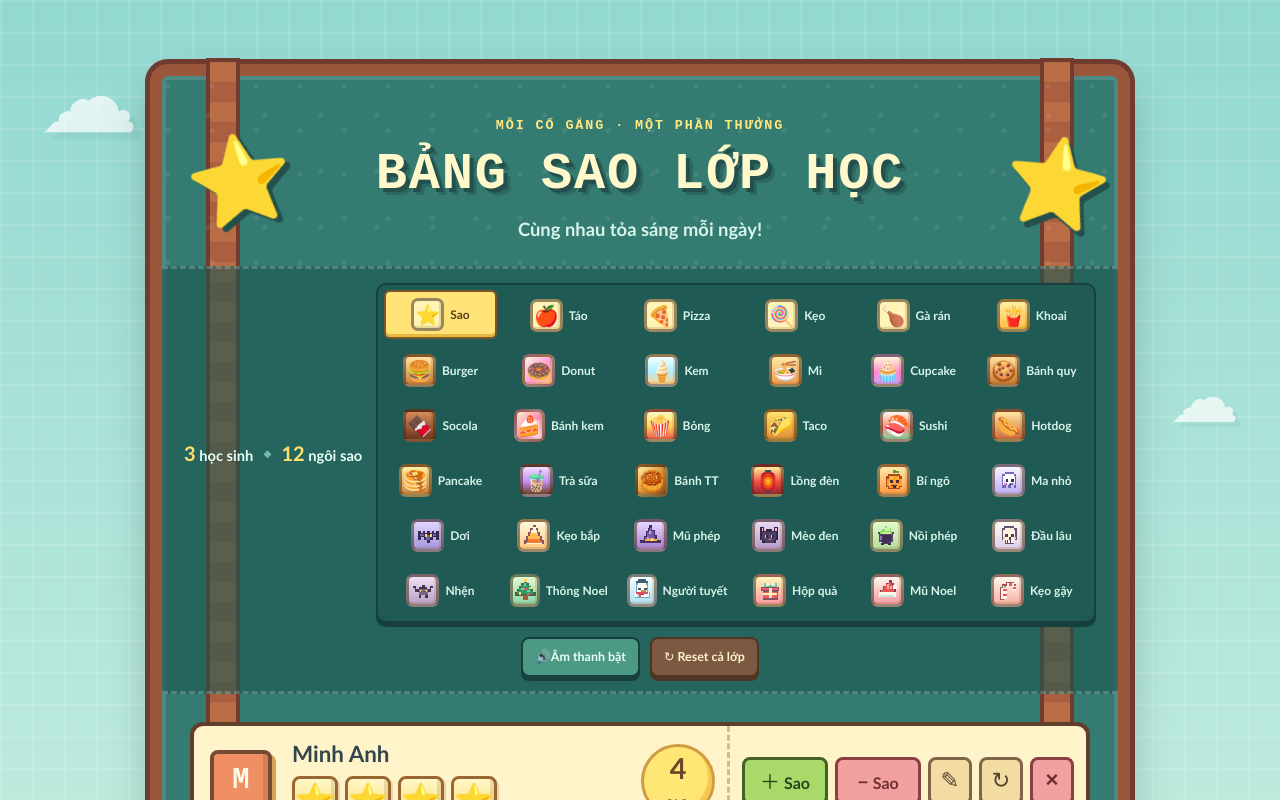
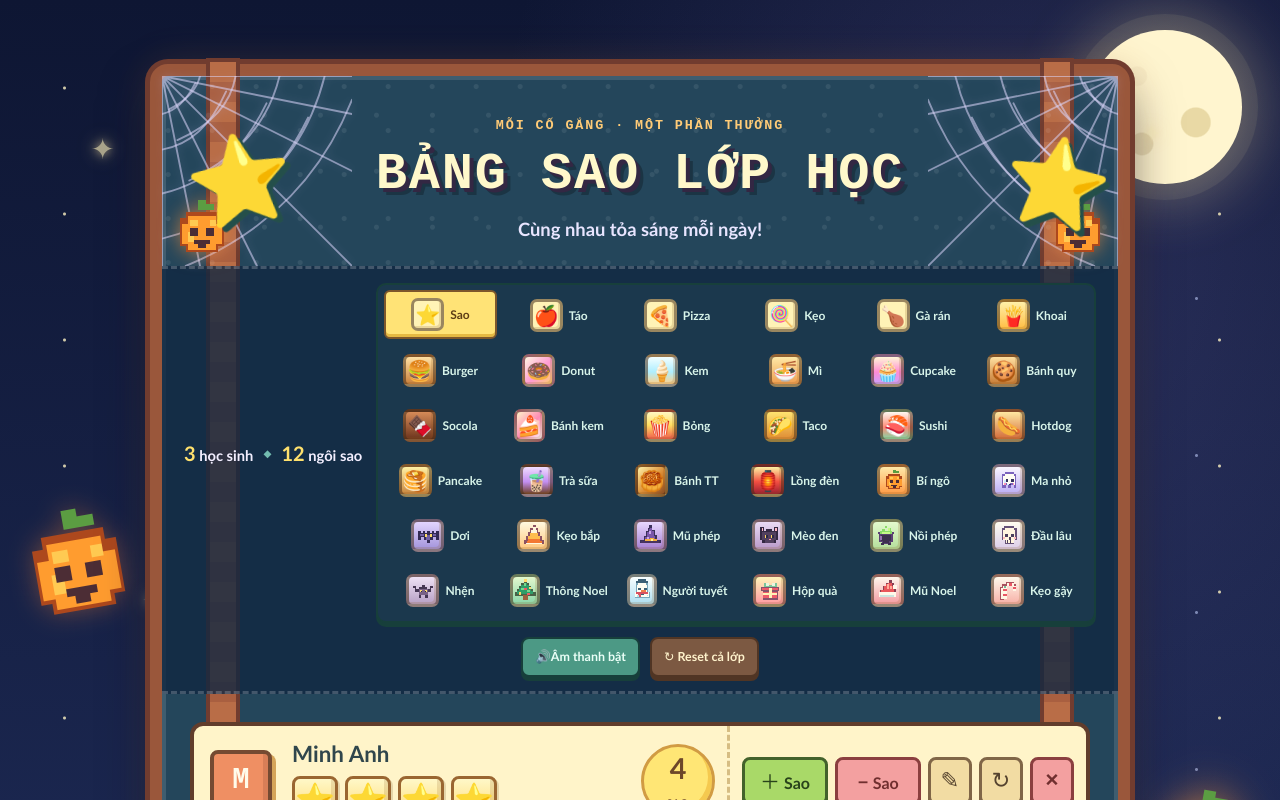
Before and after one commit to Wanglongbong/quan-classroom-star-board, a React (Vite) app: page / in a window 1280 px wide. Shown: the top 800 px of the page. Built offline with nearby package versions, Linux system fonts and the light colour scheme.

Commit message:
Add Halloween night theme to classroom board

```diff
--- a/index.html
+++ b/index.html
@@ -3,7 +3,7 @@
   <head>
     <meta charset="UTF-8" />
     <meta name="viewport" content="width=device-width, initial-scale=1.0" />
-    <meta name="theme-color" content="#8ed7ca" />
+    <meta name="theme-color" content="#101a38" />
     <meta
       name="description"
       content="Bảng sao lớp học giúp giáo viên ghi nhận và khích lệ học sinh."
--- a/src/App.jsx
+++ b/src/App.jsx
@@ -1,5 +1,22 @@
 import { useEffect, useRef, useState } from "react";
 import SeasonalIcon from "./SeasonalIcon";
+
+const NIGHT_STARS = [
+  [7, 8], [18, 17], [31, 6], [44, 20], [57, 9], [72, 17], [89, 7],
+  [11, 35], [25, 46], [77, 39], [94, 52], [5, 72], [19, 85], [82, 77], [96, 91],
+];
+
+function CornerWeb({ right = false }) {
+  return (
+    <svg className={`corner-web${right ? " corner-web-right" : ""}`} viewBox="0 0 160 160" aria-hidden="true" focusable="false">
+      <g fill="none" stroke="currentColor" strokeWidth="1.6" strokeLinecap="round">
+        <path d="M0 0H160M0 0V160M0 0L160 160M0 0L80 160M0 0L160 80M0 0L32 160M0 0L160 32" />
+        <path d="M32 0Q28 17 6 28M62 0Q56 35 13 54M99 0Q85 58 23 88M137 0Q116 84 35 123M160 20Q121 118 20 160" />
+        <path d="M0 32Q17 28 28 6M0 62Q35 56 54 13M0 99Q58 85 88 23M0 137Q84 116 123 35" />
+      </g>
+    </svg>
+  );
+}
 
 const STUDENTS_KEY = "classroom-star-board-students-v1";
 const SOUND_KEY = "classroom-star-board-sound-v1";
@@ -589,13 +606,25 @@ export default function App() {
 
   return (
     <main className="page-shell">
-      <div className="sky-decoration clouds cloud-one" aria-hidden="true">☁</div>
-      <div className="sky-decoration clouds cloud-two" aria-hidden="true">☁</div>
-      <div className="sky-decoration sparkle sparkle-one" aria-hidden="true">✦</div>
-      <div className="sky-decoration sparkle sparkle-two" aria-hidden="true">✦</div>
+      <div className="night-sky" aria-hidden="true">
+        <div className="night-moon" />
+        {NIGHT_STARS.map(([left, top], index) => (
+          <span
+            className="night-star"
+            key={`${left}-${top}`}
+            style={{ left: `${left}%`, top: `${top}%`, animationDelay: `${(index % 5) * -0.65}s` }}
+          >✦</span>
+        ))}
+        <span className="night-pumpkin night-pumpkin-left"><SeasonalIcon type="pumpkin" /></span>
+        <span className="night-pumpkin night-pumpkin-right"><SeasonalIcon type="pumpkin" /></span>
+      </div>
 
       <section className="classroom-board" aria-labelledby="page-title">
         <header className={`board-header ${reward.boardTitle.length >= 10 ? "board-header-long-title" : ""}`}>
+          <CornerWeb />
+          <CornerWeb right />
+          <span className="header-pumpkin header-pumpkin-left" aria-hidden="true"><SeasonalIcon type="pumpkin" /></span>
+          <span className="header-pumpkin header-pumpkin-right" aria-hidden="true"><SeasonalIcon type="pumpkin" /></span>
           <div className="header-star" aria-hidden="true">{reward.icon}</div>
           <div>
             <p className="eyebrow">MỖI CỐ GẮNG · MỘT PHẦN THƯỞNG</p>
--- a/src/styles.css
+++ b/src/styles.css
@@ -1,7 +1,7 @@
 :root {
   font-family: "Trebuchet MS", "Arial Rounded MT Bold", system-ui, sans-serif;
   color: #283f47;
-  background: #9edfd3;
+  background: #101a38;
   font-synthesis: none;
   text-rendering: optimizeLegibility;
 }
@@ -37,43 +37,89 @@ input:focus-visible {
   overflow: hidden;
   padding: clamp(24px, 5vw, 64px) clamp(12px, 3vw, 32px);
   background:
-    linear-gradient(rgba(255, 255, 255, 0.12) 2px, transparent 2px),
-    linear-gradient(90deg, rgba(255, 255, 255, 0.12) 2px, transparent 2px),
-    linear-gradient(180deg, #91d8d1 0%, #c7eee0 58%, #f7e8ae 58%, #f4d989 100%);
-  background-size: 32px 32px, 32px 32px, 100% 100%;
+    radial-gradient(ellipse at 82% 16%, rgba(104, 98, 168, 0.27), transparent 38%),
+    linear-gradient(180deg, #0e1633 0%, #1b2750 52%, #352b53 100%);
 }
 
 .page-shell::after {
   content: "";
   position: absolute;
   z-index: 0;
-  right: -70px;
-  bottom: -90px;
-  width: 280px;
-  height: 280px;
+  inset: auto 0 0;
+  height: 240px;
+  background:
+    radial-gradient(ellipse at 12% 115%, #182745 0 42%, transparent 43%),
+    radial-gradient(ellipse at 85% 128%, #17243f 0 45%, transparent 46%);
+  pointer-events: none;
+}
+
+.night-sky {
+  position: absolute;
+  inset: 0;
+  z-index: 0;
+  pointer-events: none;
+  overflow: hidden;
+  background-image:
+    radial-gradient(circle, rgba(255, 244, 195, .8) 1px, transparent 2px),
+    radial-gradient(circle, rgba(196, 210, 255, .55) 1px, transparent 2px);
+  background-size: 105px 126px, 173px 157px;
+  background-position: 12px 25px, 72px 63px;
+}
+
+.night-moon {
+  position: absolute;
+  top: 30px;
+  right: max(3%, calc(50% - 650px));
+  width: clamp(96px, 12vw, 158px);
+  aspect-ratio: 1;
   border-radius: 50%;
-  background: rgba(247, 171, 91, 0.35);
-  box-shadow: -120vw -5vh 0 20px rgba(255, 244, 164, 0.18);
-}
-
-.sky-decoration {
+  background:
+    radial-gradient(circle at 32% 30%, #f9edc7 0 6%, transparent 7%),
+    radial-gradient(circle at 70% 60%, #e9d9a5 0 10%, transparent 11%),
+    radial-gradient(circle at 35% 74%, #eadcb2 0 7%, transparent 8%),
+    #fff5cf;
+  box-shadow: 0 0 0 16px rgba(255, 234, 166, .07), 0 0 58px 18px rgba(255, 230, 159, .3);
+}
+
+.night-star {
   position: absolute;
-  z-index: 0;
-  color: rgba(255, 255, 255, 0.72);
-  pointer-events: none;
-  user-select: none;
-}
-
-.clouds {
-  font-size: clamp(56px, 8vw, 100px);
-  filter: drop-shadow(7px 7px 0 rgba(57, 132, 127, 0.12));
-}
-
-.cloud-one { top: 2%; left: 3%; }
-.cloud-two { top: 20%; right: 2%; transform: scale(0.7); }
-.sparkle { color: #fff4a4; font-size: 36px; animation: twinkle 2.4s steps(2) infinite; }
-.sparkle-one { top: 12%; right: 12%; }
-.sparkle-two { bottom: 14%; left: 7%; animation-delay: 0.8s; }
+  color: #fff2ba;
+  font-size: clamp(18px, 2.4vw, 30px);
+  line-height: 1;
+  text-shadow: 0 0 10px #ffe7a3, 0 0 22px rgba(255, 223, 142, .8);
+  animation: night-sparkle 3.2s ease-in-out infinite;
+}
+
+.night-star:nth-of-type(3n) { color: #d9e8ff; text-shadow: 0 0 12px #a6c9ff; }
+
+.night-pumpkin {
+  position: absolute;
+  top: 490px;
+  left: max(15px, calc(50% - 625px));
+  color: #ffad52;
+  font-size: clamp(76px, 10vw, 125px);
+  filter: drop-shadow(0 0 18px rgba(255, 133, 52, .55));
+  transform: rotate(-10deg);
+  animation: pumpkin-glow 4s ease-in-out infinite;
+}
+
+.night-pumpkin-right {
+  top: 760px;
+  right: max(10px, calc(50% - 625px));
+  left: auto;
+  transform: rotate(10deg) scale(.8);
+  animation-delay: -2s;
+}
+
+@keyframes night-sparkle {
+  0%, 100% { opacity: .45; transform: scale(.8); }
+  50% { opacity: 1; transform: scale(1.2); }
+}
+
+@keyframes pumpkin-glow {
+  0%, 100% { filter: drop-shadow(0 0 12px rgba(255, 133, 52, .35)); }
+  50% { filter: drop-shadow(0 0 26px rgba(255, 152, 59, .8)); }
+}
 
 .classroom-board {
   position: relative;
@@ -82,11 +128,12 @@ input:focus-visible {
   margin: 0 auto;
   border: 12px solid #9a573b;
   border-radius: 18px;
-  background: #347b71;
+  background: #24465b;
   box-shadow:
     0 0 0 5px #713c2f,
     0 16px 0 #713c2f,
-    0 26px 40px rgba(48, 68, 65, 0.3),
+    0 26px 48px rgba(5, 12, 35, 0.52),
+    0 0 42px rgba(255, 167, 72, .16),
     inset 0 0 0 4px rgba(255, 255, 255, 0.12);
 }
 
@@ -106,6 +153,7 @@ input:focus-visible {
 .classroom-board::after { right: 44px; }
 
 .board-header {
+  position: relative;
   display: grid;
   grid-template-columns: 90px 1fr 90px;
   align-items: center;
@@ -118,9 +166,45 @@ input:focus-visible {
   background-size: 44px 44px, 56px 56px;
 }
 
+.board-header > :not(.corner-web):not(.header-pumpkin) {
+  position: relative;
+  z-index: 1;
+}
+
+.corner-web {
+  position: absolute;
+  z-index: 0;
+  top: 0;
+  left: 0;
+  width: clamp(105px, 19vw, 190px);
+  height: auto;
+  color: rgba(221, 215, 252, .55);
+  filter: drop-shadow(0 0 5px rgba(200, 198, 255, .35));
+  pointer-events: none;
+}
+
+.corner-web-right {
+  right: 0;
+  left: auto;
+  transform: scaleX(-1);
+}
+
+.header-pumpkin {
+  position: absolute;
+  z-index: 0;
+  bottom: 4px;
+  left: 8px;
+  font-size: clamp(38px, 6vw, 64px);
+  line-height: 1;
+  filter: drop-shadow(0 0 10px rgba(255, 147, 59, .65));
+  pointer-events: none;
+}
+
+.header-pumpkin-right { right: 8px; left: auto; }
+
 .eyebrow {
   margin: 0 0 12px;
-  color: #ffe883;
+  color: #ffcb77;
   font-family: ui-monospace, "Courier New", monospace;
   font-size: clamp(0.68rem, 1.5vw, 0.84rem);
   font-weight: 900;
@@ -135,7 +219,7 @@ h1 {
   font-weight: 1000;
   letter-spacing: 0.035em;
   line-height: 1.15;
-  text-shadow: 4px 4px 0 #234f4c, 7px 7px 0 rgba(0, 0, 0, 0.15);
+  text-shadow: 4px 4px 0 #332743, 7px 7px 0 rgba(0, 0, 0, 0.25);
 }
 
 .board-header-long-title h1 {
@@ -144,7 +228,7 @@ h1 {
 
 .subtitle {
   margin: 13px 0 0;
-  color: #d9f5e9;
+  color: #e8e5ff;
   font-size: clamp(0.95rem, 2vw, 1.15rem);
   font-weight: 800;
 }
@@ -170,7 +254,7 @@ h1 {
   padding: 14px 22px;
   border-top: 3px dashed rgba(255, 255, 255, 0.2);
   border-bottom: 3px dashed rgba(255, 255, 255, 0.2);
-  background: rgba(28, 88, 80, 0.6);
+  background: rgba(17, 39, 65, 0.8);
 }
 
 .class-stats,
@@ -182,7 +266,7 @@ h1 {
 
 .class-stats {
   flex: 0 0 auto;
-  color: #e7fff4;
+  color: #f3efff;
   font-size: 0.92rem;
   font-weight: 800;
 }
@@ -205,7 +289,7 @@ h1 {
   padding: 6px;
   border: 2px solid #173f3b;
   border-radius: 10px;
-  background: #1f5b54;
+  background: #1b384d;
   box-shadow: 0 4px 0 #173f3b;
 }
 
@@ -2686,6 +2770,7 @@ h1 {
 }
 
 @media (max-width: 800px) {
+  .night-pumpkin { display: none; }
   .board-header { grid-template-columns: 54px 1fr 54px; padding-inline: 10px; }
   .header-star { font-size: 52px; }
   .toolbar { align-items: stretch; flex-direction: column; }
@@ -2700,10 +2785,13 @@ h1 {
 
 @media (max-width: 540px) {
   .page-shell { padding: 18px 9px 36px; }
+  .night-moon { top: 5px; right: -25px; opacity: .68; }
   .classroom-board { border-width: 8px; }
   .classroom-board::before,
   .classroom-board::after { display: none; }
   .board-header { grid-template-columns: 1fr; }
+  .corner-web { width: 112px; opacity: .75; }
+  .header-pumpkin { bottom: 5px; font-size: 34px; }
   .header-star { display: none; }
   .eyebrow { letter-spacing: 0.07em; }
   .students-list { padding: 14px 10px; }
```
